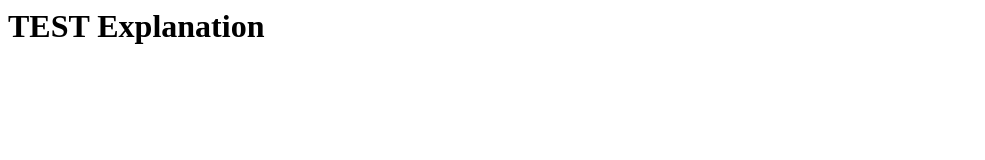
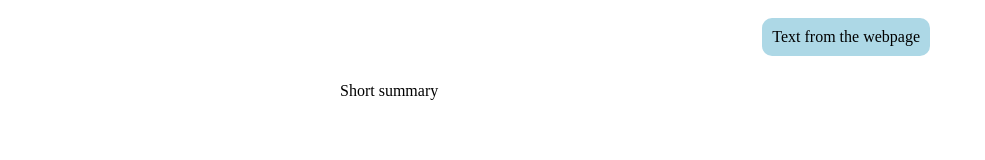
Before and after one commit to kmurdzek/chrome_extension, a browser extension: page sidepanel.html in a window 1280 px wide. Shown: the whole page, without its empty margins (0-985 px from the left). Drawn offline with Linux system fonts and the light colour scheme.

Commit message:
sample text

```diff
--- a/sidepanel.html
+++ b/sidepanel.html
@@ -1,9 +1,57 @@
 <html>
-    <head>
-        <title> GPT Explainer</title>
-    </head>
-    <body>
-        <h1> TEST Explanation</h1>
-        <script src="sidepanel.js"></script>
-    </body>
+<head>
+<style>
+.chat {
+  display: flex;
+  flex-direction: column;
+  max-width: 600px;
+  margin: 0 auto;
+}
+
+.message {
+  display: flex;
+  align-items: center;
+  margin: 10px;
+}
+
+.message img {
+  width: 50px;
+  height: 50px;
+  border-radius: 50%;
+}
+
+.message p {
+  margin: 0;
+  padding: 10px;
+  border-radius: 10px;
+}
+
+.sender {
+  justify-content: flex-end;
+}
+
+.sender p {
+  background-color: lightblue;
+  color: black;
+}
+
+.receiver {
+  justify-content: flex-start;
+}
+
+.receiver p {
+  background-color: lightgray;
+  color: black;
+}
+</style>
+</head>
+<body>
+<div class="chat">
+  <div class="message sender">
+    <p>Text from the webpage</p>
+  </div>
+    <p>Short summary</p>
+  </div>
+</div>
+</body>
 </html>
```
